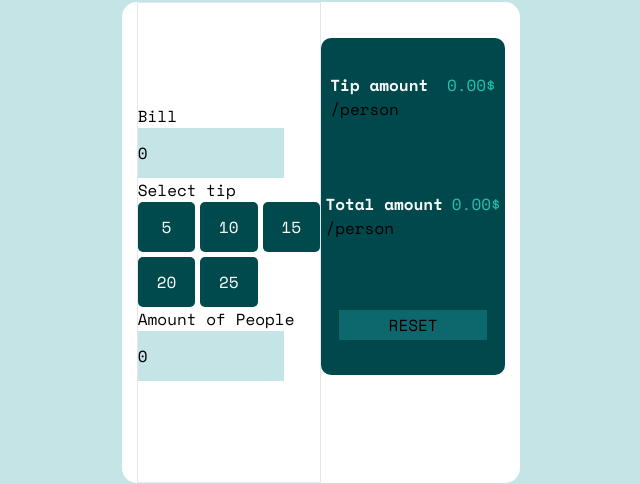
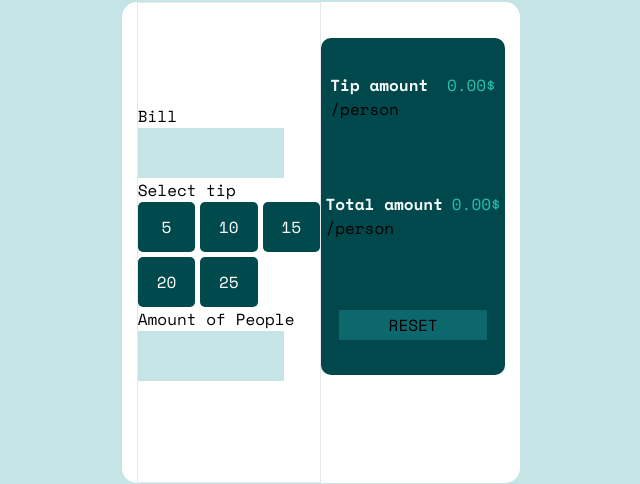
Before and after one commit to nk-on/Tip-Calculator-react, a React (Vite) app: page / in a window 1280 px wide. Shown: the part 158-642 px from the top of the page, without its empty margins (319-959 px from the left). Built offline with nearby package versions, Linux system fonts and the light colour scheme.

Commit message:
Feat:setting bill amount and amount of people as a string when user resets data

```diff
--- a/src/components/container/container.tsx
+++ b/src/components/container/container.tsx
@@ -26,8 +26,8 @@ export default function Container() {
       percentage: 25,
     },
   ];
-  const [bill, setBill] = useState<number>(0);
-  const [people, setPeople] = useState<number>(0);
+  const [bill, setBill] = useState<number | string>("");
+  const [people, setPeople] = useState<number | string>("");
   const percentage = useRef(0);
   const [tipAmount, setTipAmount] = useState<number>(0);
   const [totalAmount, setTotalAmount] = useState<number>(0);
--- a/src/components/form/form.tsx
+++ b/src/components/form/form.tsx
@@ -1,9 +1,9 @@
 interface propType{
-  people:number,
-  bill:number,
+  people:number | string,
+  bill:number | string,
   title:string,
-  setBill:React.Dispatch<React.SetStateAction<number>>,
-  setPeople:React.Dispatch<React.SetStateAction<number>>,
+  setBill:React.Dispatch<React.SetStateAction<number | string>>,
+  setPeople:React.Dispatch<React.SetStateAction<number | string>>,
 }
 export default function Form( {people,bill,title,setBill,setPeople}:propType){
   return (
--- a/src/components/percentageButton/PercentageButton.tsx
+++ b/src/components/percentageButton/PercentageButton.tsx
@@ -1,7 +1,7 @@
 interface propType{
     percentage:number,
-    bill:number,
-    people:number,
+    bill:number | string,
+    people:number | string,
     setTipAmount:React.Dispatch<React.SetStateAction<number>>,
     setTotalAmount:React.Dispatch<React.SetStateAction<number>>,
 }
@@ -9,8 +9,10 @@ export default function PercentageButton({percentage,bill,people,setTipAmount, s
     return <>
         <button className=" h-[50px] bg-[#00494d] text-[#fff] rounded-[5px]" onClick={
             ()=>{
+               if(typeof bill === "number" &&  typeof people === "number"){
                 setTipAmount((bill*percentage)/100);
                 setTotalAmount(((bill*percentage)/100)*people)
+               }
             }
         }>
             {percentage}
--- a/src/components/resetButton/resetButton.tsx
+++ b/src/components/resetButton/resetButton.tsx
@@ -1,13 +1,13 @@
 interface propType{
-    setBill:React.Dispatch<React.SetStateAction<number>>,
-    setPeople:React.Dispatch<React.SetStateAction<number>>,
+    setBill:React.Dispatch<React.SetStateAction<number | string>>,
+    setPeople:React.Dispatch<React.SetStateAction<number | string>>,
     setTipAmount:React.Dispatch<React.SetStateAction<number>>,
     setTotalAmount:React.Dispatch<React.SetStateAction<number>>,
 }
 export default function ResetButton({setBill,setPeople,setTipAmount,setTotalAmount}:propType){
     return <button className="bg-[#0C686D] w-[80%] h-[30px] uppercase" onClick={()=>{
-        setBill(0);
-        setPeople(0);
+        setBill("");
+        setPeople("");
         setTipAmount(0);
         setTotalAmount(0);
     }}>Reset</button>
```
